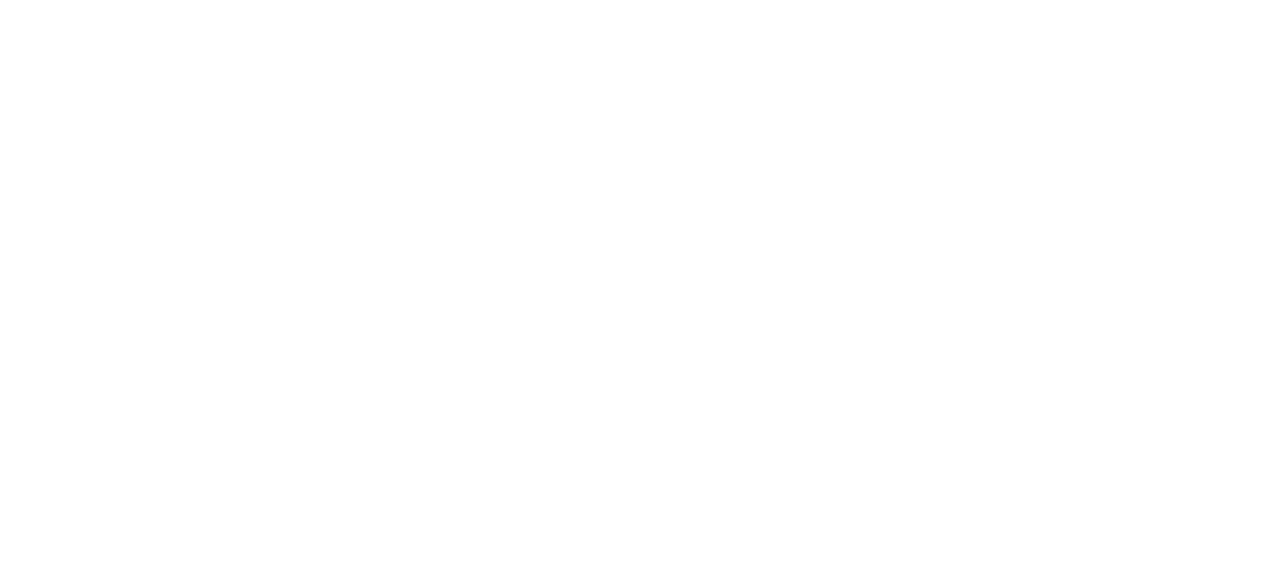
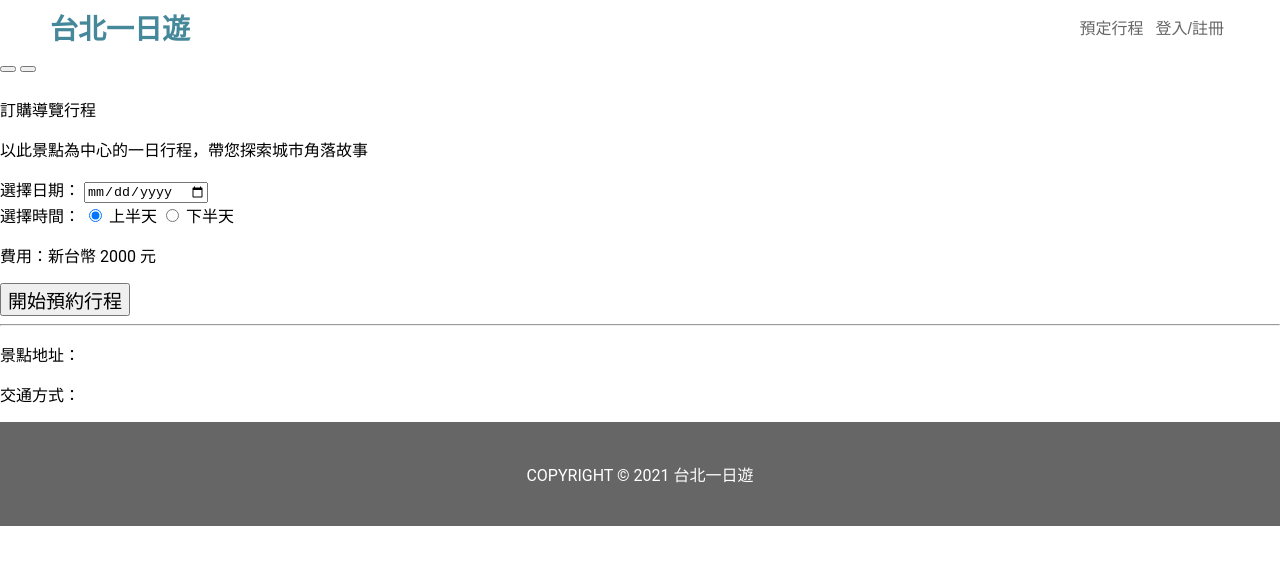
Before and after one commit to ChenYingYu/taipei-day-trip, a plain HTML site: page static/attraction.html in a window 1280 px wide. Drawn offline with Linux system fonts and the light colour scheme.

Commit message:
feat: Part 3-4 - Add attraction cards links to attraction page and also nav link back to index page

```diff
--- a/static/attraction.html
+++ b/static/attraction.html
@@ -1,11 +1,75 @@
 <!DOCTYPE html>
 <html lang="en">
-<head>
-  <meta charset="UTF-8">
-  <meta name="viewport" content="width=device-width, initial-scale=1.0">
-  <title>Attraction</title>
-</head>
-<body>
+  <head>
+    <meta charset="UTF-8" />
+    <meta name="viewport" content="width=device-width, initial-scale=1.0" />
+    <title>Attraction</title>
+    <link rel="stylesheet" href="/static/styles.css" />
+  </head>
+  <body>
+    <header>
+      <nav class="container">
+        <a href="/" style="text-decoration: none">
+          <h1 style="color: #448899">台北一日遊</h1>
+        </a>
+        <div class="nav--links">
+          <button class="nav--booking font-medium">預定行程</button>
+          <button class="nav--auth font-medium">登入/註冊</button>
+        </div>
+      </nav>
+    </header>
 
-</body>
+    <main class="attraction-main">
+      <section class="attraction-top">
+        <div class="slideshow">
+          <div class="slideshow__container" id="slideshow-container"></div>
+          <button class="slideshow__btn left" id="prev-btn"></button>
+          <button class="slideshow__btn right" id="next-btn"></button>
+          <div class="slideshow__indicators" id="indicators"></div>
+        </div>
+
+        <div class="booking-card">
+          <h3 id="attraction-name"></h3>
+          <p id="attraction-category-mrt"></p>
+
+          <form class="booking-form">
+            <p class="body-bold">訂購導覽行程</p>
+            <p>以此景點為中心的一日行程，帶您探索城市角落故事</p>
+
+            <div class="form-group">
+              <label>選擇日期：</label>
+              <input type="date" id="booking-date" />
+            </div>
+
+            <div class="form-group">
+              <label>選擇時間：</label>
+              <input type="radio" name="time" value="morning" checked /> 上半天
+              <input type="radio" name="time" value="afternoon" /> 下半天
+            </div>
+
+            <p>費用：<span id="booking-price">新台幣 2000 元</span></p>
+            <button type="submit" class="btn-primary">開始預約行程</button>
+          </form>
+        </div>
+      </section>
+
+      <hr />
+
+      <section class="attraction-info">
+        <p id="description"></p>
+        <div class="info-block">
+          <p class="body-bold">景點地址：</p>
+          <p id="address"></p>
+        </div>
+        <div class="info-block">
+          <p class="body-bold">交通方式：</p>
+          <p id="transport"></p>
+        </div>
+      </section>
+    </main>
+
+    <footer class="footer">
+      <div class="footer__text">COPYRIGHT © 2021 台北一日遊</div>
+    </footer>
+  </body>
 </html>
```
Also changed, not shown: static/app.js (+9 -7 lines), static/index.html (+1 -1 lines).
